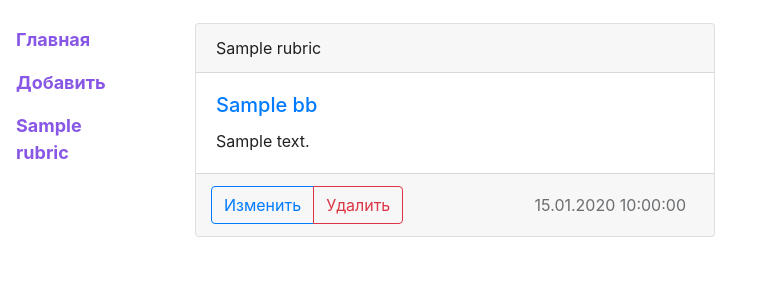
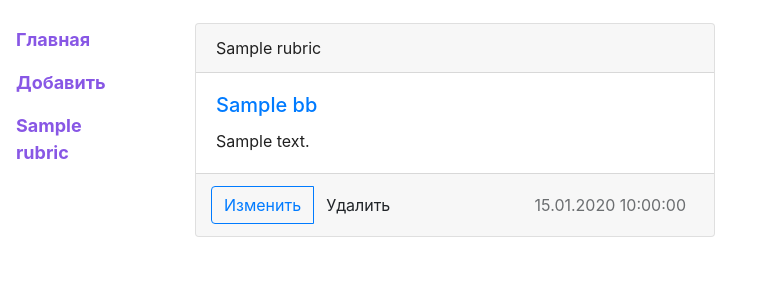
Before and after one commit to G000D1ESS/bboard_django, a Django app: template bboard/templates/bboard/index.html in a window 1280 px wide. Shown: the part 104-404 px from the top of the page, without its empty margins (0-762 px from the left). Run offline with Django 3.2, Linux system fonts and the light colour scheme; the template is opened without the code that fills it: most values are stand-ins (such as "Sample title", 1, 10 or a date in 2020); some libraries are stand-ins or nearby versions.

Commit message:
Create README.md

```diff
--- a/bboard/templates/bboard/index.html
+++ b/bboard/templates/bboard/index.html
@@ -26,7 +26,7 @@
                     <div class="row justify-content-between" style="padding: 0px 10px 0px 10px;">
                         <div class="btn-group" role="group" aria-label="Basic example">
                           <a class="btn btn-outline-primary" href="{% url 'bboard:edit' pk=bb.pk %}">Изменить</a>
-                          <a class="btn btn-outline-danger" href="{% url 'bboard:delete' pk=bb.pk %}">Удалить</a>
+                          <a class="btn btn-outline-dangerw" href="{% url 'bboard:delete' pk=bb.pk %}">Удалить</a>
                         </div>
                         <div class="btn disabled">
                             {{ bb.published|date:"d.m.Y H:i:s" }}
```
Also changed, not shown: README.md (added).
